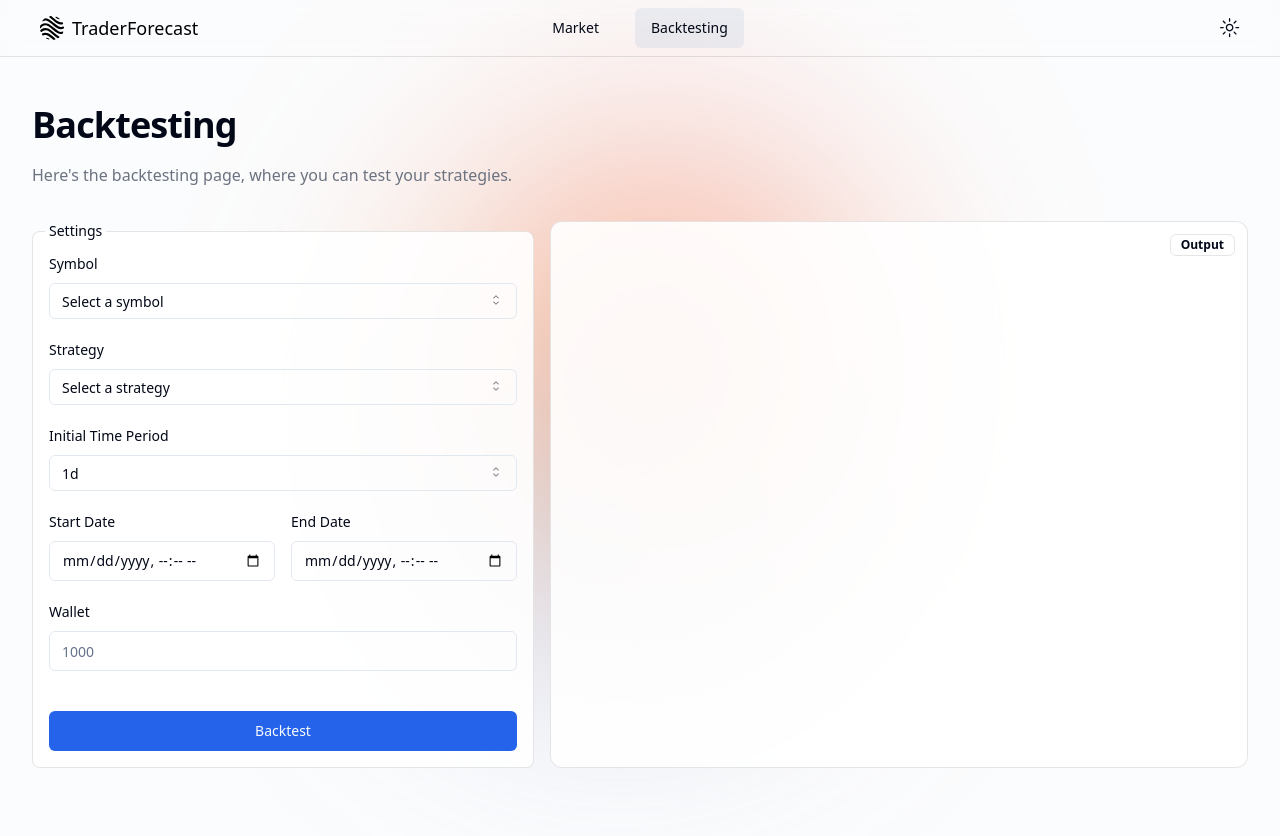
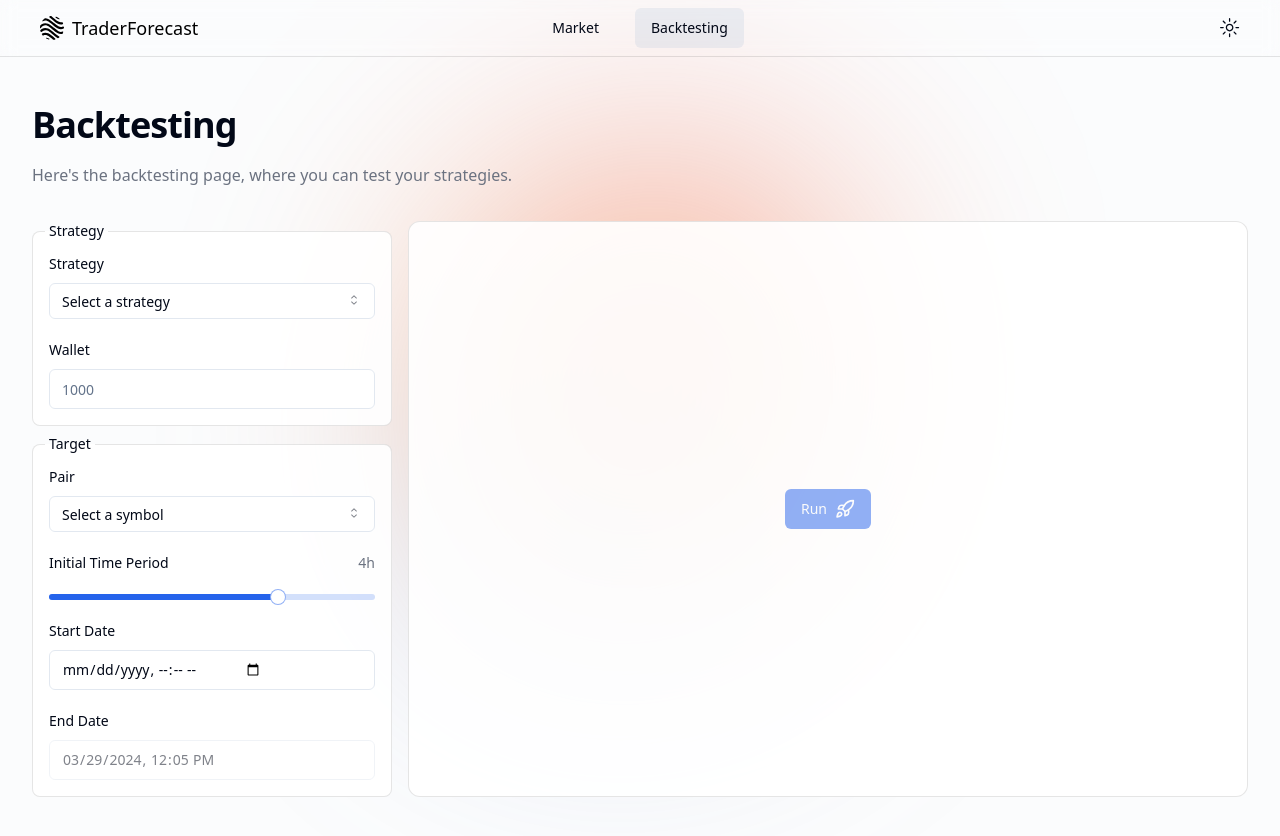
Before and after one commit to JohannHospice/traderforecast, a Next.js app in the folder apps/web/: page /backtesting in a window 1280 px wide. Shown: the top 836 px of the page. Built offline with nearby package versions, Linux system fonts and the light colour scheme.

Commit message:
feat(backtesting-front): working on front components of backtesting

```diff
--- a/apps/web/app/backtesting/components/controlled-field.tsx
+++ b/apps/web/app/backtesting/components/controlled-field.tsx
@@ -9,6 +9,7 @@ import {
 } from '@/components/ui/select';
 import { Textarea } from '@/components/ui/textarea';
 import * as React from 'react';
+import { Slider } from '../../../components/ui/slider';
 
 export function ControlledSelect({
   title,
@@ -40,19 +41,56 @@ export function ControlledSelect({
   );
 }
 
+export function ControlledSlider({
+  title,
+  defaultValue,
+  options,
+}: {
+  title: string;
+  defaultValue: number;
+  options: string[];
+}) {
+  const [value, setValue] = React.useState(defaultValue);
+  return (
+    <div className='grid gap-6'>
+      <Label className='flex justify-between' htmlFor={title}>
+        {title}
+        <span className='text-gray-500'>{options[value]}</span>
+      </Label>
+      <Slider
+        value={[value]}
+        onValueChange={(a) => setValue(a[0] || defaultValue)}
+        defaultValue={[defaultValue]}
+        max={options.length - 1}
+        step={1}
+      />
+    </div>
+  );
+}
+
 export function ControlledInput({
   label,
   placeholder,
   type,
+  disabled,
+  value,
 }: {
   label: string;
-  placeholder: string;
   type: React.HTMLInputTypeAttribute;
+  placeholder?: string;
+  disabled?: boolean;
+  value?: string;
 }) {
   return (
     <div className='grid gap-3'>
       <Label htmlFor={label}>{label}</Label>
-      <Input id={label} type={type} placeholder={placeholder} />
+      <Input
+        id={label}
+        type={type}
+        placeholder={placeholder}
+        disabled={disabled}
+        value={value}
+      />
     </div>
   );
 }
--- a/apps/web/app/backtesting/components/setting-card.tsx
+++ b/apps/web/app/backtesting/components/setting-card.tsx
@@ -1,74 +1,6 @@
-import { Button } from '@/components/ui/button';
 import * as React from 'react';
-import { ControlledSelect, ControlledInput } from './controlled-field';
 
-export function SettingCard({ strategies }: { strategies: any[] }) {
-  return (
-    <CardWrapper title='Settings'>
-      <div className='flex flex-col gap-6'>
-        <ControlledSelect
-          title='Symbol'
-          placeholder='Select a symbol'
-          options={[
-            { value: 'BTC', label: 'BTC' },
-            { value: 'ETH', label: 'ETH' },
-            { value: 'BNB', label: 'BNB' },
-            { value: 'USDT', label: 'USDT' },
-            { value: 'USDC', label: 'USDC' },
-            { value: 'BUSD', label: 'BUSD' },
-          ]}
-        />
-        <ControlledSelect
-          title='Strategy'
-          placeholder='Select a strategy'
-          options={strategies.map((strategy) => ({
-            value: strategy.value,
-            label: (
-              <SelectStrategyLabel
-                key={strategy.value}
-                icon={strategy.icon}
-                title={strategy.title}
-                titleBold={strategy.titleBold}
-                description={strategy.description}
-              />
-            ),
-          }))}
-        />
-        <ControlledSelect
-          title='Initial Time Period'
-          placeholder='Select a time period'
-          options={[
-            { value: '1m', label: '1m' },
-            { value: '5m', label: '5m' },
-            { value: '15m', label: '15m' },
-            { value: '30m', label: '30m' },
-            { value: '1h', label: '1h' },
-            { value: '4h', label: '4h' },
-            { value: '1d', label: '1d' },
-            { value: '1w', label: '1w' },
-          ]}
-          defaultValue='1d'
-        />
-        <div className='grid grid-cols-2 gap-4'>
-          <ControlledInput
-            label='Start Date'
-            type='datetime-local'
-            placeholder='2021-01-01'
-          />
-          <ControlledInput
-            label='End Date'
-            type='datetime-local'
-            placeholder='2021-12-31'
-          />
-        </div>
-        <ControlledInput label='Wallet' type='number' placeholder='1000' />
-        <Button className='w-full mt-4'>Backtest</Button>
-      </div>
-    </CardWrapper>
-  );
-}
-
-function CardWrapper({
+export function CardWrapper({
   children,
   title,
 }: {
@@ -76,14 +8,14 @@ function CardWrapper({
   title: string;
 }) {
   return (
-    <fieldset className='grid gap-6 rounded-lg border p-4 bg-card'>
+    <fieldset className='grid gap-6 rounded-lg sm:border p-4 bg-transparent sm:bg-card border-0'>
       <legend className='-ml-1 px-1 text-sm font-medium'>{title}</legend>
-      {children}
+      <div className='flex flex-col gap-6'>{children}</div>
     </fieldset>
   );
 }
 
-function SelectStrategyLabel({
+export function SelectStrategyLabel({
   title,
   titleBold,
   description,
--- a/apps/web/app/backtesting/page.tsx
+++ b/apps/web/app/backtesting/page.tsx
@@ -1,10 +1,24 @@
+'use client';
+
 import { Container } from '@/components/container';
 import { Heading } from '@/components/heading';
 import { Badge } from '@/components/ui/badge';
 import { Card } from '@/components/ui/card';
-import { Rabbit } from 'lucide-react';
+import { Rabbit, Rocket } from 'lucide-react';
 import * as React from 'react';
-import { SettingCard } from './components/setting-card';
+import {
+  CardWrapper,
+  SelectStrategyLabel,
+  SettingCard,
+} from './components/setting-card';
+import { Button } from '../../components/ui/button';
+import { Droplets } from 'lucide-react';
+import {
+  ControlledInput,
+  ControlledSelect,
+  ControlledSlider,
+} from './components/controlled-field';
+import { format } from 'date-fns';
 
 /**
  * The backtesting page offer to the user the execution of multiple strategies and results of those strategies.
@@ -25,6 +39,13 @@ export default function Page() {
       titleBold: 'In Fair Value Gap',
       description: 'Our first and most popular strategy.',
     },
+    {
+      value: 'order-blocks',
+      icon: Droplets,
+      title: 'Order ',
+      titleBold: 'Blocks',
+      description: 'Trade on bullish order blocks.',
+    },
   ];
 
   return (
@@ -33,16 +54,76 @@ export default function Page() {
         title='Backtesting'
         subtitle="Here's the backtesting page, where you can test your strategies."
       />
-      <Container fluid className='flex-1 flex-col md:flex-row '>
-        <form action=''>
-          <SettingCard strategies={strategies} />
-        </form>
-        <Card className='relative flex-1 flex min-h-[50vh] flex-col rounded-xl bg-muted/50 p-4'>
-          <Badge variant='outline' className='absolute right-3 top-3'>
-            Output
-          </Badge>
-          <div className='flex-1' />
-        </Card>
+      <Container fluid className='flex-1'>
+        <div className='flex flex-1 flex-col md:flex-row gap-4'>
+          <div className='sm:mt-0 mt-8 flex-1 gap-2 flex flex-col md:max-w-[360px]'>
+            <CardWrapper title='Strategy'>
+              <ControlledSelect
+                title='Strategy'
+                placeholder='Select a strategy'
+                options={strategies.map((strategy) => ({
+                  value: strategy.value,
+                  label: (
+                    <SelectStrategyLabel
+                      key={strategy.value}
+                      icon={strategy.icon}
+                      title={strategy.title}
+                      titleBold={strategy.titleBold}
+                      description={strategy.description}
+                    />
+                  ),
+                }))}
+              />
+              <ControlledInput
+                label='Wallet'
+                type='number'
+                placeholder='1000'
+              />
+            </CardWrapper>
+            <CardWrapper title='Target'>
+              <ControlledSelect
+                title='Pair'
+                placeholder='Select a symbol'
+                options={[
+                  { value: 'BTC', label: 'BTC/USD' },
+                  { value: 'ETH', label: 'ETH/USD' },
+                  { value: 'BNB', label: 'BNB/USD' },
+                  { value: 'CRO', label: 'CRO/USD' },
+                ]}
+              />
+              <ControlledSlider
+                title='Initial Time Period'
+                options={['1m', '5m', '15m', '30m', '1h', '4h', '1d', '1w']}
+                defaultValue={5}
+              />
+
+              <ControlledInput
+                label='Start Date'
+                type='datetime-local'
+                placeholder='2021-01-01'
+              />
+              <ControlledInput
+                label='End Date'
+                type='datetime-local'
+                // local format date time
+                value={format(new Date(), "yyyy-MM-dd'T'HH:mm")}
+                disabled
+              />
+            </CardWrapper>
+          </div>
+          <Card
+            noBorder
+            className='relative flex-[2] flex min-h-[60vh] flex-col'
+          >
+            <div className='flex-1' />
+            <div className='absolute inset-0 flex justify-center items-center'>
+              <Button disabled>
+                Run
+                <Rocket className='size-5 ml-2' />
+              </Button>
+            </div>
+          </Card>
+        </div>
       </Container>
     </>
   );
--- a/apps/web/app/layout.tsx
+++ b/apps/web/app/layout.tsx
@@ -48,7 +48,7 @@ export default function RootLayout({
           attribute='class'
           defaultTheme='system'
           enableSystem
-          // disableTransitionOnChange
+          disableTransitionOnChange
         >
           <Navigation />
           <div className='flex flex-col flex-1 py-4'>{children}</div>
--- a/apps/web/app/market/components/input-query.tsx
+++ b/apps/web/app/market/components/input-query.tsx
@@ -23,7 +23,7 @@ export function InputQuery({
     <div className={cn('relative', className)}>
       <MagnifyingGlassIcon className='absolute left-0 top-0 m-2.5 h-5 w-5 text-muted-foreground' />
       <Input
-        className='w-full pl-10 bg-card min-w-52'
+        className='w-full pl-10 min-w-52'
         type='symbol'
         placeholder='Search Currencies...'
         value={value}
--- a/apps/web/components/navigation-button.tsx
+++ b/apps/web/components/navigation-button.tsx
@@ -25,7 +25,7 @@ export function NavigationButton({
             navigationMenuTriggerStyle(),
             'bg-transparent data-[active]:bg-accent'
           )}
-          active={pathname === href}
+          active={pathname.includes(href)}
         >
           {children}
         </NavigationMenuLink>
--- a/apps/web/components/ui/input.tsx
+++ b/apps/web/components/ui/input.tsx
@@ -11,7 +11,7 @@ const Input = React.forwardRef<HTMLInputElement, InputProps>(
       <input
         type={type}
         className={cn(
-          'flex h-10 w-full rounded-md border border-input bg-transparent px-3 py-1 text-sm shadow-sm transition-colors file:border-0 file:bg-transparent file:text-sm file:font-medium placeholder:text-muted-foreground focus-visible:outline-none focus-visible:ring-1 focus-visible:ring-ring disabled:cursor-not-allowed disabled:opacity-50',
+          'flex h-10 w-full rounded-md border border-input bg-card px-3 py-1 text-sm shadow-sm transition-colors file:border-0 file:bg-transparent file:text-sm file:font-medium placeholder:text-muted-foreground focus-visible:outline-none focus-visible:ring-1 focus-visible:ring-ring disabled:cursor-not-allowed disabled:opacity-50',
           className
         )}
         ref={ref}
--- a/apps/web/components/ui/select.tsx
+++ b/apps/web/components/ui/select.tsx
@@ -1,21 +1,21 @@
-"use client"
+'use client';
 
-import * as React from "react"
 import {
   CaretSortIcon,
   CheckIcon,
   ChevronDownIcon,
   ChevronUpIcon,
-} from "@radix-ui/react-icons"
-import * as SelectPrimitive from "@radix-ui/react-select"
+} from '@radix-ui/react-icons';
+import * as SelectPrimitive from '@radix-ui/react-select';
+import * as React from 'react';
 
-import { cn } from "@/lib/tailwind/utils"
+import { cn } from '@/lib/tailwind/utils';
 
-const Select = SelectPrimitive.Root
+const Select = SelectPrimitive.Root;
 
-const SelectGroup = SelectPrimitive.Group
+const SelectGroup = SelectPrimitive.Group;
 
-const SelectValue = SelectPrimitive.Value
+const SelectValue = SelectPrimitive.Value;
 
 const SelectTrigger = React.forwardRef<
   React.ElementRef<typeof SelectPrimitive.Trigger>,
@@ -24,18 +24,18 @@ const SelectTrigger = React.forwardRef<
   <SelectPrimitive.Trigger
     ref={ref}
     className={cn(
-      "flex h-9 w-full items-center justify-between whitespace-nowrap rounded-md border border-input bg-transparent px-3 py-2 text-sm shadow-sm ring-offset-background placeholder:text-muted-foreground focus:outline-none focus:ring-1 focus:ring-ring disabled:cursor-not-allowed disabled:opacity-50 [&>span]:line-clamp-1",
+      'flex h-9 w-full items-center justify-between whitespace-nowrap rounded-md border border-input bg-card px-3 py-2 text-sm shadow-sm ring-offset-background placeholder:text-muted-foreground focus:outline-none focus:ring-1 focus:ring-ring disabled:cursor-not-allowed disabled:opacity-50 [&>span]:line-clamp-1',
       className
     )}
     {...props}
   >
     {children}
     <SelectPrimitive.Icon asChild>
-      <CaretSortIcon className="h-4 w-4 opacity-50" />
+      <CaretSortIcon className='h-4 w-4 opacity-50' />
     </SelectPrimitive.Icon>
   </SelectPrimitive.Trigger>
-))
-SelectTrigger.displayName = SelectPrimitive.Trigger.displayName
+));
+SelectTrigger.displayName = SelectPrimitive.Trigger.displayName;
 
 const SelectScrollUpButton = React.forwardRef<
   React.ElementRef<typeof SelectPrimitive.ScrollUpButton>,
@@ -44,15 +44,15 @@ const SelectScrollUpButton = React.forwardRef<
   <SelectPrimitive.ScrollUpButton
     ref={ref}
     className={cn(
-      "flex cursor-default items-center justify-center py-1",
+      'flex cursor-default items-center justify-center py-1',
       className
     )}
     {...props}
   >
     <ChevronUpIcon />
   </SelectPrimitive.ScrollUpButton>
-))
-SelectScrollUpButton.displayName = SelectPrimitive.ScrollUpButton.displayName
+));
+SelectScrollUpButton.displayName = SelectPrimitive.ScrollUpButton.displayName;
 
 const SelectScrollDownButton = React.forwardRef<
   React.ElementRef<typeof SelectPrimitive.ScrollDownButton>,
@@ -61,28 +61,28 @@ const SelectScrollDownButton = React.forwardRef<
   <SelectPrimitive.ScrollDownButton
     ref={ref}
     className={cn(
-      "flex cursor-default items-center justify-center py-1",
+      'flex cursor-default items-center justify-center py-1',
       className
     )}
     {...props}
   >
     <ChevronDownIcon />
   </SelectPrimitive.ScrollDownButton>
-))
+));
 SelectScrollDownButton.displayName =
-  SelectPrimitive.ScrollDownButton.displayName
+  SelectPrimitive.ScrollDownButton.displayName;
 
 const SelectContent = React.forwardRef<
   React.ElementRef<typeof SelectPrimitive.Content>,
   React.ComponentPropsWithoutRef<typeof SelectPrimitive.Content>
->(({ className, children, position = "popper", ...props }, ref) => (
+>(({ className, children, position = 'popper', ...props }, ref) => (
   <SelectPrimitive.Portal>
     <SelectPrimitive.Content
       ref={ref}
       className={cn(
-        "relative z-50 max-h-96 min-w-[8rem] overflow-hidden rounded-md border bg-popover text-popover-foreground shadow-md data-[state=open]:animate-in data-[state=closed]:animate-out data-[state=closed]:fade-out-0 data-[state=open]:fade-in-0 data-[state=closed]:zoom-out-95 data-[state=open]:zoom-in-95 data-[side=bottom]:slide-in-from-top-2 data-[side=left]:slide-in-from-right-2 data-[side=right]:slide-in-from-left-2 data-[side=top]:slide-in-from-bottom-2",
-        position === "popper" &&
-          "data-[side=bottom]:translate-y-1 data-[side=left]:-translate-x-1 data-[side=right]:translate-x-1 data-[side=top]:-translate-y-1",
+        'relative z-50 max-h-96 min-w-[8rem] overflow-hidden rounded-md border bg-popover text-popover-foreground shadow-md data-[state=open]:animate-in data-[state=closed]:animate-out data-[state=closed]:fade-out-0 data-[state=open]:fade-in-0 data-[state=closed]:zoom-out-95 data-[state=open]:zoom-in-95 data-[side=bottom]:slide-in-from-top-2 data-[side=left]:slide-in-from-right-2 data-[side=right]:slide-in-from-left-2 data-[side=top]:slide-in-from-bottom-2',
+        position === 'popper' &&
+          'data-[side=bottom]:translate-y-1 data-[side=left]:-translate-x-1 data-[side=right]:translate-x-1 data-[side=top]:-translate-y-1',
         className
       )}
       position={position}
@@ -91,9 +91,9 @@ const SelectContent = React.forwardRef<
       <SelectScrollUpButton />
       <SelectPrimitive.Viewport
         className={cn(
-          "p-1",
-          position === "popper" &&
-            "h-[var(--radix-select-trigger-height)] w-full min-w-[var(--radix-select-trigger-width)]"
+          'p-1',
+          position === 'popper' &&
+            'h-[var(--radix-select-trigger-height)] w-full min-w-[var(--radix-select-trigger-width)]'
         )}
       >
         {children}
@@ -101,8 +101,8 @@ const SelectContent = React.forwardRef<
       <SelectScrollDownButton />
     </SelectPrimitive.Content>
   </SelectPrimitive.Portal>
-))
-SelectContent.displayName = SelectPrimitive.Content.displayName
+));
+SelectContent.displayName = SelectPrimitive.Content.displayName;
 
 const SelectLabel = React.forwardRef<
   React.ElementRef<typeof SelectPrimitive.Label>,
@@ -110,11 +110,11 @@ const SelectLabel = React.forwardRef<
 >(({ className, ...props }, ref) => (
   <SelectPrimitive.Label
     ref={ref}
-    className={cn("px-2 py-1.5 text-sm font-semibold", className)}
+    className={cn('px-2 py-1.5 text-sm font-semibold', className)}
     {...props}
   />
-))
-SelectLabel.displayName = SelectPrimitive.Label.displayName
+));
+SelectLabel.displayName = SelectPrimitive.Label.displayName;
 
 const SelectItem = React.forwardRef<
   React.ElementRef<typeof SelectPrimitive.Item>,
@@ -123,20 +123,20 @@ const SelectItem = React.forwardRef<
   <SelectPrimitive.Item
     ref={ref}
     className={cn(
-      "relative flex w-full cursor-default select-none items-center rounded-sm py-1.5 pl-2 pr-8 text-sm outline-none focus:bg-accent focus:text-accent-foreground data-[disabled]:pointer-events-none data-[disabled]:opacity-50",
+      'relative flex w-full cursor-default select-none items-center rounded-sm py-1.5 pl-2 pr-8 text-sm outline-none focus:bg-accent focus:text-accent-foreground data-[disabled]:pointer-events-none data-[disabled]:opacity-50',
       className
     )}
     {...props}
   >
-    <span className="absolute right-2 flex h-3.5 w-3.5 items-center justify-center">
+    <span className='absolute right-2 flex h-3.5 w-3.5 items-center justify-center'>
       <SelectPrimitive.ItemIndicator>
-        <CheckIcon className="h-4 w-4" />
+        <CheckIcon className='h-4 w-4' />
       </SelectPrimitive.ItemIndicator>
     </span>
     <SelectPrimitive.ItemText>{children}</SelectPrimitive.ItemText>
   </SelectPrimitive.Item>
-))
-SelectItem.displayName = SelectPrimitive.Item.displayName
+));
+SelectItem.displayName = SelectPrimitive.Item.displayName;
 
 const SelectSeparator = React.forwardRef<
   React.ElementRef<typeof SelectPrimitive.Separator>,
@@ -144,21 +144,21 @@ const SelectSeparator = React.forwardRef<
 >(({ className, ...props }, ref) => (
   <SelectPrimitive.Separator
     ref={ref}
-    className={cn("-mx-1 my-1 h-px bg-muted", className)}
+    className={cn('-mx-1 my-1 h-px bg-muted', className)}
     {...props}
   />
-))
-SelectSeparator.displayName = SelectPrimitive.Separator.displayName
+));
+SelectSeparator.displayName = SelectPrimitive.Separator.displayName;
 
 export {
   Select,
+  SelectContent,
   SelectGroup,
+  SelectItem,
+  SelectLabel,
+  SelectScrollDownButton,
+  SelectScrollUpButton,
+  SelectSeparator,
+  SelectTrigger,
   SelectValue,
-  SelectTrigger,
-  SelectContent,
-  SelectLabel,
-  SelectItem,
-  SelectSeparator,
-  SelectScrollUpButton,
-  SelectScrollDownButton,
-}
+};
--- /dev/null
+++ b/apps/web/components/ui/slider.tsx
@@ -0,0 +1,28 @@
+"use client"
+
+import * as React from "react"
+import * as SliderPrimitive from "@radix-ui/react-slider"
+
+import { cn } from "@/lib/tailwind/utils"
+
+const Slider = React.forwardRef<
+  React.ElementRef<typeof SliderPrimitive.Root>,
+  React.ComponentPropsWithoutRef<typeof SliderPrimitive.Root>
+>(({ className, ...props }, ref) => (
+  <SliderPrimitive.Root
+    ref={ref}
+    className={cn(
+      "relative flex w-full touch-none select-none items-center",
+      className
+    )}
+    {...props}
+  >
+    <SliderPrimitive.Track className="relative h-1.5 w-full grow overflow-hidden rounded-full bg-primary/20">
+      <SliderPrimitive.Range className="absolute h-full bg-primary" />
+    </SliderPrimitive.Track>
+    <SliderPrimitive.Thumb className="block h-4 w-4 rounded-full border border-primary/50 bg-background shadow transition-colors focus-visible:outline-none focus-visible:ring-1 focus-visible:ring-ring disabled:pointer-events-none disabled:opacity-50" />
+  </SliderPrimitive.Root>
+))
+Slider.displayName = SliderPrimitive.Root.displayName
+
+export { Slider }
--- a/apps/web/package.json
+++ b/apps/web/package.json
@@ -21,6 +21,7 @@
     "@radix-ui/react-popover": "^1.0.7",
     "@radix-ui/react-scroll-area": "^1.0.5",
     "@radix-ui/react-select": "^2.0.0",
+    "@radix-ui/react-slider": "^1.1.2",
     "@radix-ui/react-slot": "^1.0.2",
     "@radix-ui/react-tabs": "^1.0.4",
     "@radix-ui/react-tooltip": "^1.0.7",
```
Also changed, not shown: 1 other file (tests, documents, lock files or other folders).
